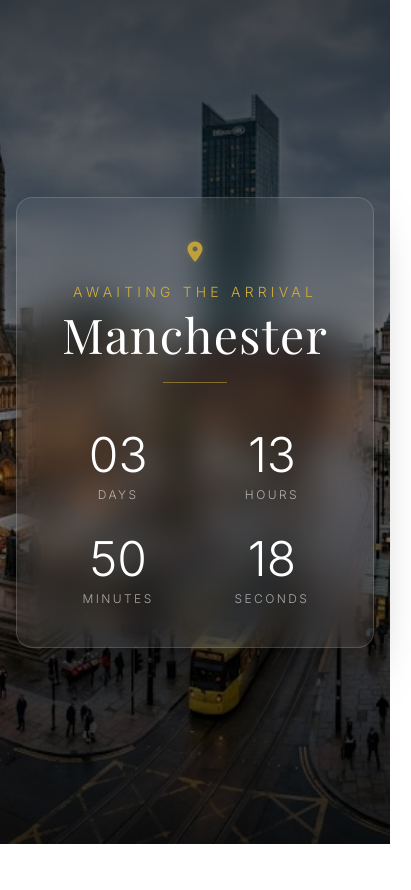
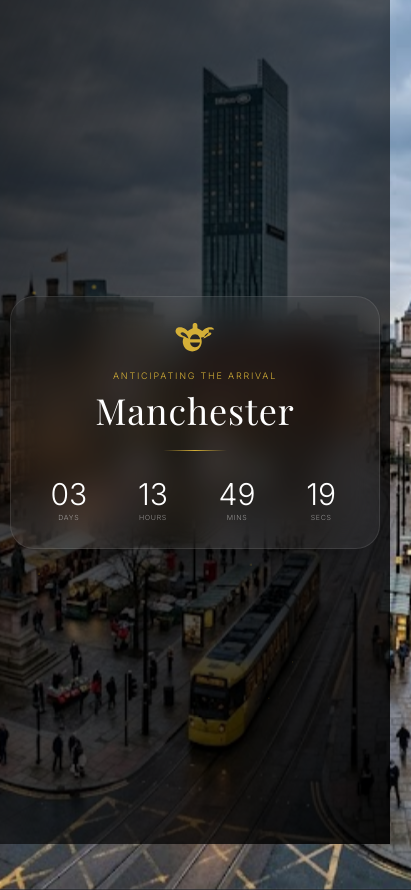
Before and after one commit to danikc12/public_portfolio, a plain HTML site: page countdown/index.html in a window 390 px wide. Shown: the whole page, 411 px wide, since content can reach past the window. Before the commit the page ends 844 px from the top, so only its background shows below. Drawn offline with nearby package versions, Linux system fonts and the light colour scheme; a web font is replaced by a local one.

Commit message:
index.html
Updated style for mobile devices.
Added a bee icon

```diff
--- a/countdown/index.html
+++ b/countdown/index.html
@@ -2,21 +2,15 @@
 <html lang="en">
 <head>
     <meta charset="UTF-8">
-    <meta name="viewport" content="width=device-width, initial-scale=1.0">
-    <title>Manchester Countdown</title>
+    <meta name="viewport" content="width=device-width, initial-scale=1.0, maximum-scale=1.0, user-scalable=no">
+    <title>Manchester Awaits</title>
 
-    <!-- Tailwind CSS for styling -->
     <script src="https://cdn.tailwindcss.com"></script>
 
-    <!-- Google Fonts: Elegant Serif and Clean Sans-Serif -->
     <link rel="preconnect" href="https://fonts.googleapis.com">
     <link rel="preconnect" href="https://fonts.gstatic.com" crossorigin>
     <link href="https://fonts.googleapis.com/css2?family=Inter:wght@200;300;400;600&family=Playfair+Display:ital,wght@0,400;0,600;1,400&display=swap" rel="stylesheet">
 
-    <!-- Font Awesome for minimalistic icons -->
-    <link rel="stylesheet" href="https://cdnjs.cloudflare.com/ajax/libs/font-awesome/6.4.0/css/all.min.css">
-
-    <!-- Tailwind Configuration -->
     <script>
         tailwind.config = {
             theme: {
@@ -33,110 +27,139 @@
         }
     </script>
 
-    <!-- Custom CSS for Glassmorphism and Subtle Animations -->
     <style>
         body {
             margin: 0;
             overflow: hidden;
+            background-color: #000;
         }
 
-        /* Elegant Frosted Glass Effect */
+        /* Cinematic Background Animation */
+        .ken-burns-bg {
+            position: absolute;
+            inset: -5%;
+            background-image: url('manchester.jpeg');
+            background-size: cover;
+            background-position: center;
+            animation: kenBurns 30s ease-in-out infinite alternate;
+            z-index: 0;
+        }
+
+        @keyframes kenBurns {
+            0% { transform: scale(1); }
+            100% { transform: scale(1.15) translate(-1%, -1%); }
+        }
+
+        /* Frosted Glass Effect - Main Card Only */
         .glass-card {
-            background: rgba(255, 255, 255, 0.05);
+            background: rgba(255, 255, 255, 0.03);
             backdrop-filter: blur(16px);
             -webkit-backdrop-filter: blur(16px);
-            border: 1px solid rgba(255, 255, 255, 0.15);
-            box-shadow: 0 25px 50px -12px rgba(0, 0, 0, 0.5);
+            border: 1px solid rgba(255, 255, 255, 0.1);
+            box-shadow: 0 25px 50px -12px rgba(0, 0, 0, 0.5), inset 0 0 20px rgba(255, 255, 255, 0.02);
         }
 
-        /* Subtle Fade In */
-        .fade-in {
-            animation: fadeIn 2s ease-out forwards;
+        /* Golden Magic Particles */
+        .particle {
+            position: absolute;
+            background: radial-gradient(circle, rgba(212, 175, 55, 0.8) 0%, rgba(212, 175, 55, 0) 70%);
+            border-radius: 50%;
+            pointer-events: none;
             opacity: 0;
+            animation: floatUp linear forwards;
+            z-index: 1;
         }
 
-        @keyframes fadeIn {
+        @keyframes floatUp {
+            0% { transform: translateY(100vh) scale(0); opacity: 0; }
+            20% { opacity: 0.8; }
+            80% { opacity: 0.5; }
+            100% { transform: translateY(-20vh) scale(1.5); opacity: 0; }
+        }
+
+        /* Elegant Hover Glow for Numbers */
+        .time-box span:first-child {
+            transition: color 0.3s ease, text-shadow 0.3s ease;
+        }
+        .time-box:hover span:first-child {
+            color: #D4AF37;
+            text-shadow: 0 0 20px rgba(212, 175, 55, 0.4);
+        }
+
+        /* Staggered Fade In */
+        .fade-up { opacity: 0; animation: fadeUp 1s ease-out forwards; }
+        .delay-1 { animation-delay: 0.3s; }
+
+        @keyframes fadeUp {
             from { opacity: 0; transform: translateY(20px); }
             to { opacity: 1; transform: translateY(0); }
-        }
-
-        /* Delicate Pulse for the Gold Accent */
-        .pulse-gold {
-            animation: pulseGold 4s infinite ease-in-out;
-        }
-
-        @keyframes pulseGold {
-            0% { opacity: 0.7; }
-            50% { opacity: 1; text-shadow: 0 0 15px rgba(212, 175, 55, 0.5); }
-            100% { opacity: 0.7; }
         }
     </style>
 </head>
 
-<!-- Background Image: A moody, aesthetic shot representing Manchester's architecture -->
-<!-- To use your own image, replace the URL inside bg-[url('...')] -->
-<body class="h-screen w-screen relative flex items-center justify-center bg-[url('manchester.jpeg')] bg-cover bg-center bg-no-repeat">
+<body class="h-[100dvh] w-screen relative flex items-center justify-center">
 
-    <!-- Dark Gradient Overlay for text readability and elegance -->
-    <div class="absolute inset-0 bg-gradient-to-b from-black/70 via-black/40 to-black/80 z-0"></div>
+    <div class="ken-burns-bg"></div>
 
-    <!-- Main Glassmorphism Card -->
-    <div class="glass-card relative z-10 p-10 md:p-16 rounded-2xl w-11/12 max-w-4xl text-center fade-in">
+    <div class="absolute inset-0 bg-gradient-to-br from-black/80 via-black/60 to-black/90 z-0"></div>
 
-        <!-- Elegant Header -->
-        <div class="mb-4">
-            <i class="fa-solid fa-location-dot text-manc-gold pulse-gold text-xl mb-4"></i>
-            <h2 class="text-manc-gold uppercase tracking-[0.3em] text-sm md:text-base font-light mb-2">Awaiting the arrival</h2>
-            <h1 class="font-serif text-5xl md:text-7xl text-white font-normal tracking-wide mb-6">
+    <div id="particle-container" class="absolute inset-0 overflow-hidden z-10 pointer-events-none"></div>
+
+    <div class="glass-card relative z-20 p-5 sm:p-10 md:p-16 rounded-3xl w-[95%] sm:w-[90%] max-w-5xl text-center flex flex-col items-center">
+
+        <div class="w-full">
+            <div class="mb-6 md:mb-10 fade-up flex flex-col items-center">
+
+                <svg xmlns="http://www.w3.org/2000/svg" viewBox="0 0 512 512" class="w-10 h-10 md:w-12 md:h-12 text-manc-gold fill-current mb-3 transition-transform duration-500 hover:scale-125 cursor-pointer">
+                    <path d="M500.5 158.4c-6.8-14.7-21-25-37.9-27.1-28.7-3.6-58.4 4.5-83.5 22.9-10.4 7.6-20.2 16.5-29.2 26.4-19.1-15.6-40.4-27.6-63.5-35.3V106.1c0-17.7-14.3-32-32-32H258.1c-17.7 0-32 14.3-32 32v39.2c-23.1 7.7-44.4 19.7-63.5 35.3-9-9.9-18.8-18.8-29.2-26.4-25.1-18.4-54.8-26.5-83.5-22.9-16.9 2.1-31.1 12.4-37.9 27.1-7.8 16.8-6.1 36.8 4.7 52.2 19.2 27.2 49 46.1 82.5 52.5 3.3.6 6.8 1.1 10.3 1.5-6.5 15.3-10.3 32-10.3 49.5 0 25.1 7.3 48.6 19.8 68.6 11.2 18 26.5 32.8 44.8 43.1 16.8 9.5 36.3 14.8 56.9 14.8 20.6 0 40.1-5.3 56.9-14.8 18.3-10.3 33.6-25.1 44.8-43.1 12.5-20 19.8-43.5 19.8-68.6 0-17.5-3.8-34.2-10.3-49.5 3.5-.4 7-1 10.3-1.5 33.5-6.4 63.3-25.3 82.5-52.5 10.8-15.4 12.5-35.4 4.7-52.2zM122.9 248.8c-17.3-3.3-33.1-11.8-45.7-24.1-6.1-6-6.8-15.6-1.7-22.3 2.1-2.8 5.7-4.7 9.5-5.2 14.1-1.8 28.5 2 40.7 10.9 22.8 16.7 39.7 40.6 48.5 67.8-17.6-5.8-34.4-15.1-49.3-27.1h-2zm133.2 137.6c-20 0-38.4-9.6-49.9-25.7-7-9.8-11.7-21.4-13.6-33.8h127c-1.9 12.4-6.6 24-13.6 33.8-11.5 16.1-29.9 25.7-49.9 25.7zm63.5-102.7H192.5c1.8-13 6.6-25 13.9-35.5 11.7-16.7 30.2-26.6 50.4-26.6 20.2 0 38.7 9.9 50.4 26.6 7.3 10.5 12.1 22.5 13.9 35.5zm43.5-7.3c8.8-27.2 25.7-51.1 48.5-67.8 12.2-8.9 26.6-12.7 40.7-10.9 3.8.5 7.4 2.4 9.5 5.2 5.1 6.7 4.4 16.3-1.7 22.3-12.6 12.3-28.4 20.8-45.7 24.1-14.9 12-31.7 21.3-49.3 27.1h-2z"/>
+                </svg>
+
+                <h2 class="text-manc-gold uppercase tracking-[0.2em] md:tracking-[0.4em] text-[9px] sm:text-xs md:text-sm font-light mb-2">
+                    Anticipating the arrival
+                </h2>
+                <h1 class="font-serif text-4xl sm:text-5xl md:text-7xl lg:text-8xl text-white font-normal tracking-wide mb-5 md:mb-8">
                     Manchester
                 </h1>
-            <div class="w-16 h-[1px] bg-manc-gold/50 mx-auto mb-12"></div>
+                <div class="w-16 md:w-24 h-[1px] bg-gradient-to-r from-transparent via-manc-gold to-transparent mx-auto"></div>
             </div>
 
-        <!-- Minimalist Countdown Grid -->
-        <div class="grid grid-cols-2 md:grid-cols-4 gap-8 md:gap-12 w-full">
+            <div class="grid grid-cols-4 gap-2 sm:gap-4 md:gap-8 w-full fade-up delay-1">
 
-            <!-- Days -->
-            <div class="flex flex-col items-center">
-                <span id="days" class="font-sans text-5xl md:text-6xl font-light text-white mb-2">00</span>
-                <span class="font-sans text-xs md:text-sm font-light text-white/60 uppercase tracking-[0.2em]">Days</span>
+                <div class="time-box flex flex-col items-center p-1 sm:p-4 cursor-default">
+                    <span id="days" class="font-sans text-3xl sm:text-5xl md:text-7xl lg:text-8xl font-light text-white mb-1 md:mb-2 leading-none">00</span>
+                    <span class="font-sans text-[7px] sm:text-[10px] md:text-xs font-light text-white/50 uppercase tracking-[0.1em] sm:tracking-[0.2em]">Days</span>
                 </div>
 
-            <!-- Hours -->
-            <div class="flex flex-col items-center">
-                <span id="hours" class="font-sans text-5xl md:text-6xl font-light text-white mb-2">00</span>
-                <span class="font-sans text-xs md:text-sm font-light text-white/60 uppercase tracking-[0.2em]">Hours</span>
+                <div class="time-box flex flex-col items-center p-1 sm:p-4 cursor-default">
+                    <span id="hours" class="font-sans text-3xl sm:text-5xl md:text-7xl lg:text-8xl font-light text-white mb-1 md:mb-2 leading-none">00</span>
+                    <span class="font-sans text-[7px] sm:text-[10px] md:text-xs font-light text-white/50 uppercase tracking-[0.1em] sm:tracking-[0.2em]">Hours</span>
                 </div>
 
-            <!-- Minutes -->
-            <div class="flex flex-col items-center">
-                <span id="minutes" class="font-sans text-5xl md:text-6xl font-light text-white mb-2">00</span>
-                <span class="font-sans text-xs md:text-sm font-light text-white/60 uppercase tracking-[0.2em]">Minutes</span>
+                <div class="time-box flex flex-col items-center p-1 sm:p-4 cursor-default">
+                    <span id="minutes" class="font-sans text-3xl sm:text-5xl md:text-7xl lg:text-8xl font-light text-white mb-1 md:mb-2 leading-none">00</span>
+                    <span class="font-sans text-[7px] sm:text-[10px] md:text-xs font-light text-white/50 uppercase tracking-[0.1em] sm:tracking-[0.2em]">Mins</span>
                 </div>
 
-            <!-- Seconds -->
-            <div class="flex flex-col items-center">
-                <span id="seconds" class="font-sans text-5xl md:text-6xl font-light text-white mb-2">00</span>
-                <span class="font-sans text-xs md:text-sm font-light text-white/60 uppercase tracking-[0.2em]">Seconds</span>
+                <div class="time-box flex flex-col items-center p-1 sm:p-4 cursor-default">
+                    <span id="seconds" class="font-sans text-3xl sm:text-5xl md:text-7xl lg:text-8xl font-light text-white mb-1 md:mb-2 leading-none">00</span>
+                    <span class="font-sans text-[7px] sm:text-[10px] md:text-xs font-light text-white/50 uppercase tracking-[0.1em] sm:tracking-[0.2em]">Secs</span>
                 </div>
 
             </div>
         </div>
+    </div>
 
-    <!-- Script Engine -->
     <script>
         // ==========================================
         // 🗓️ SET YOUR TARGET DATE & TIME HERE
-        // Format: "YYYY-MM-DDTHH:MM:SS"
         // ==========================================
-        const targetDate = new Date("2026-05-28T22:45:59").getTime();
+        const targetDate = new Date("2026-05-28T22:45:00").getTime();
 
         // ⏱️ Countdown Logic
         const countdown = setInterval(() => {
             const now = new Date().getTime();
             const distance = targetDate - now;
 
-            // If the countdown is finished
             if (distance < 0) {
                 clearInterval(countdown);
                 document.getElementById("days").innerText = "00";
@@ -146,18 +169,42 @@
                 return;
             }
 
-            // Time calculations
             const days = Math.floor(distance / (1000 * 60 * 60 * 24));
             const hours = Math.floor((distance % (1000 * 60 * 60 * 24)) / (1000 * 60 * 60));
             const minutes = Math.floor((distance % (1000 * 60 * 60)) / (1000 * 60));
             const seconds = Math.floor((distance % (1000 * 60)) / 1000);
 
-            // Update DOM with leading zeros for elegance
             document.getElementById("days").innerText = days.toString().padStart(2, '0');
             document.getElementById("hours").innerText = hours.toString().padStart(2, '0');
             document.getElementById("minutes").innerText = minutes.toString().padStart(2, '0');
             document.getElementById("seconds").innerText = seconds.toString().padStart(2, '0');
         }, 1000);
+
+        // ✨ Golden Particle Generator (Magic Rain)
+        const particleContainer = document.getElementById('particle-container');
+
+        function createParticle() {
+            if (window.innerWidth < 768 && document.querySelectorAll('.particle').length > 15) return;
+
+            const particle = document.createElement('div');
+            particle.classList.add('particle');
+
+            const size = Math.random() * 6 + 2;
+            particle.style.width = `${size}px`;
+            particle.style.height = `${size}px`;
+            particle.style.left = `${Math.random() * 100}vw`;
+
+            const duration = Math.random() * 5 + 5;
+            particle.style.animationDuration = `${duration}s`;
+
+            particleContainer.appendChild(particle);
+
+            setTimeout(() => {
+                particle.remove();
+            }, duration * 1000);
+        }
+
+        setInterval(createParticle, 400);
     </script>
 </body>
 </html>
```
Lines whose indentation alone changed are shown as unchanged.
